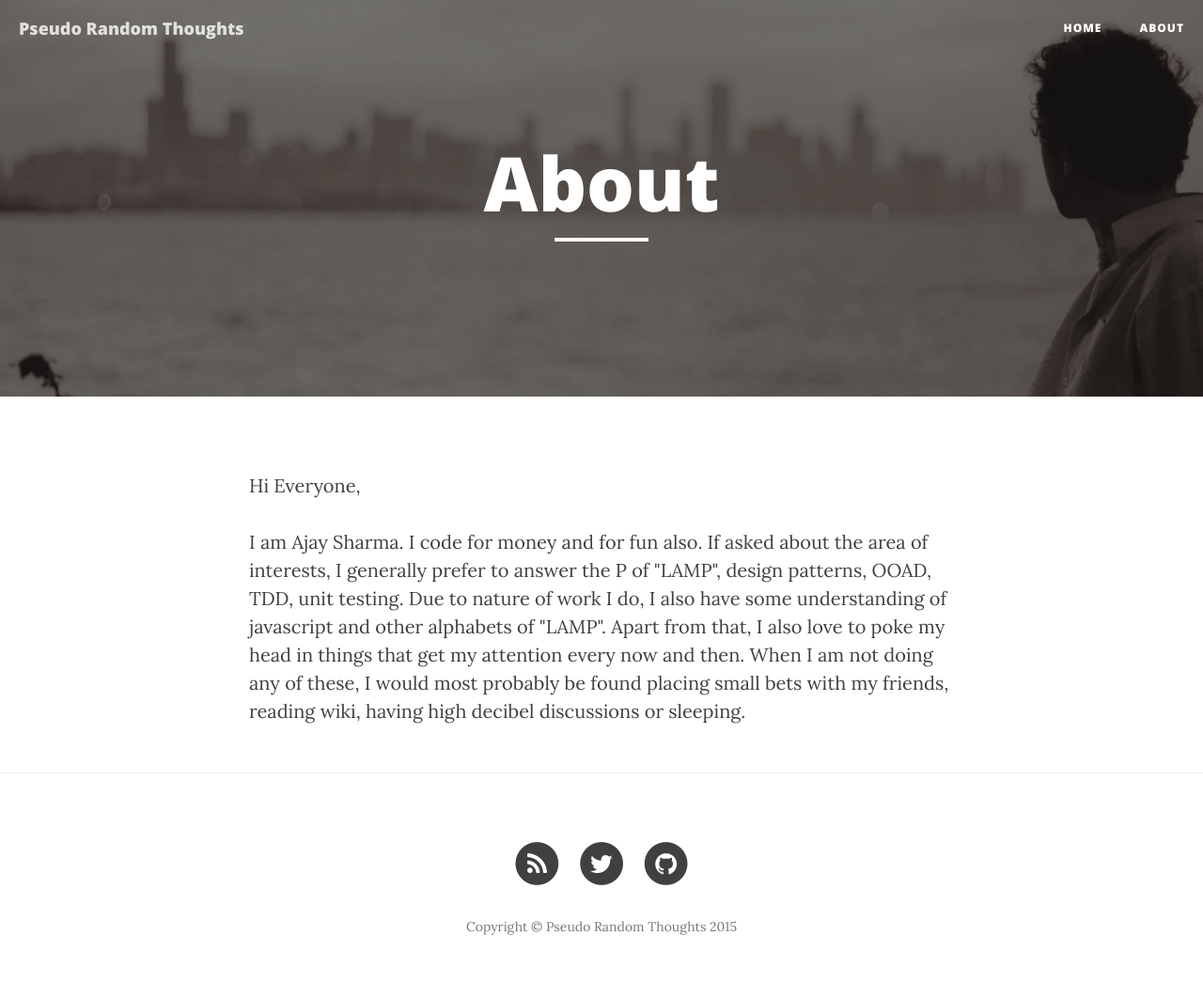
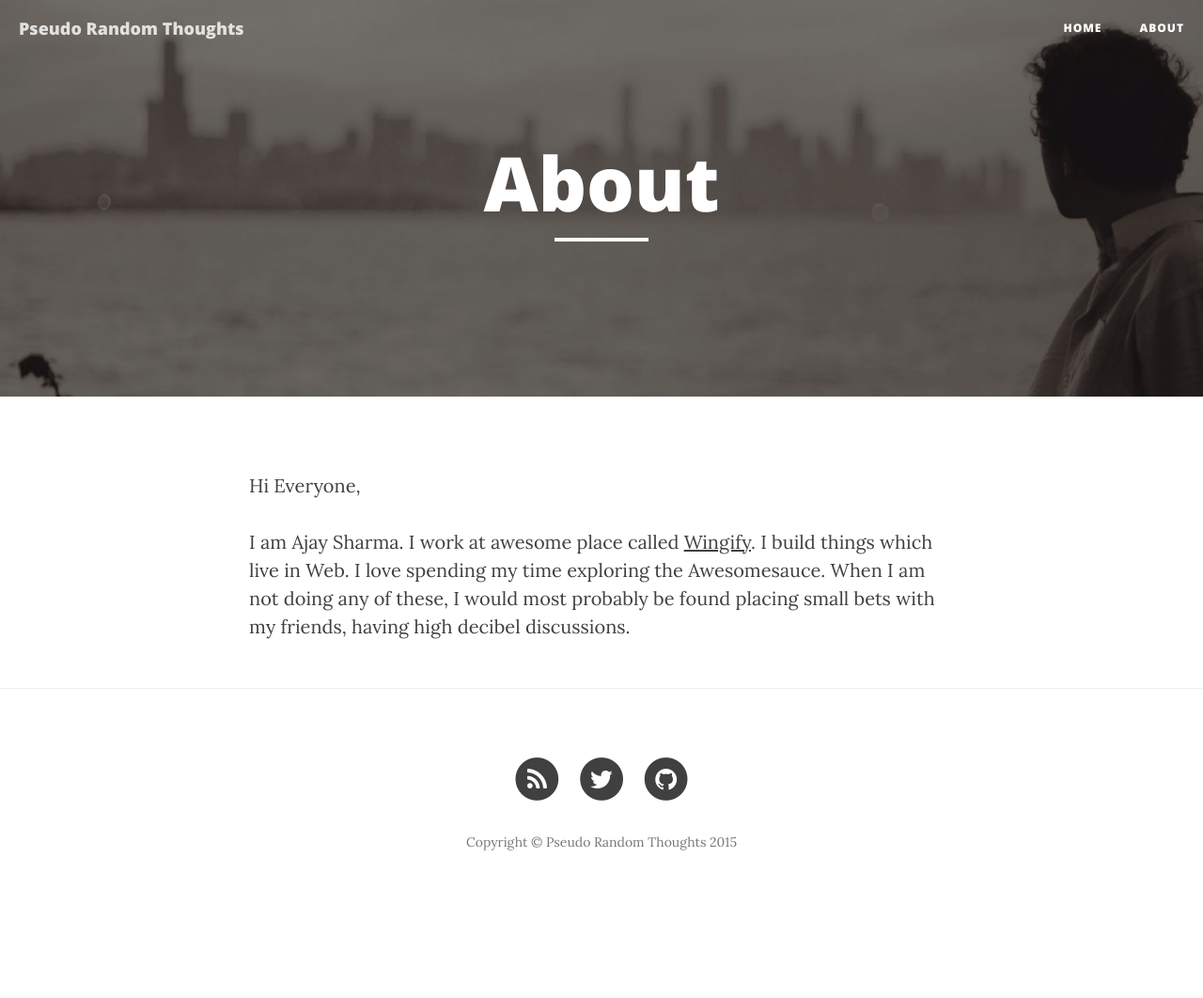
Before and after one commit to ayejay/ayejay.github.io, a Jekyll site: the page built from about.html, in a window 1280 px wide. Shown: the whole page at 94% size. Built offline with Jekyll 4.4.1, drawn with Linux system fonts in a browser that asks for light colours; nearby versions of some CDN libraries; after the commit the page ends 972 px from its top, so only the background shows below that.

Commit message:
Textual changes

```diff
--- a/about.html
+++ b/about.html
@@ -8,4 +8,4 @@ header-img: "img/about-bg.jpg"
 
 <p>Hi Everyone,</p>
 
-<p>I am Ajay Sharma. I code for money and for fun also. If asked about the area of interests, I generally prefer to answer the P of "LAMP", design patterns, OOAD, TDD, unit testing. Due to nature of work I do, I also have some understanding of javascript and other alphabets of "LAMP". Apart from that, I also love to poke my head in things that get my attention every now and then. When I am not doing any of these, I would most probably be found placing small bets with my friends, reading wiki, having high decibel discussions or sleeping.</p>
+<p>I am Ajay Sharma. I work at awesome place called <a target="_blank" href="http://wingify.com">Wingify</a>. I build things which live in Web. I love spending my time exploring the Awesomesauce. When I am not doing any of these, I would most probably be found placing small bets with my friends, having high decibel discussions.</p>
```
